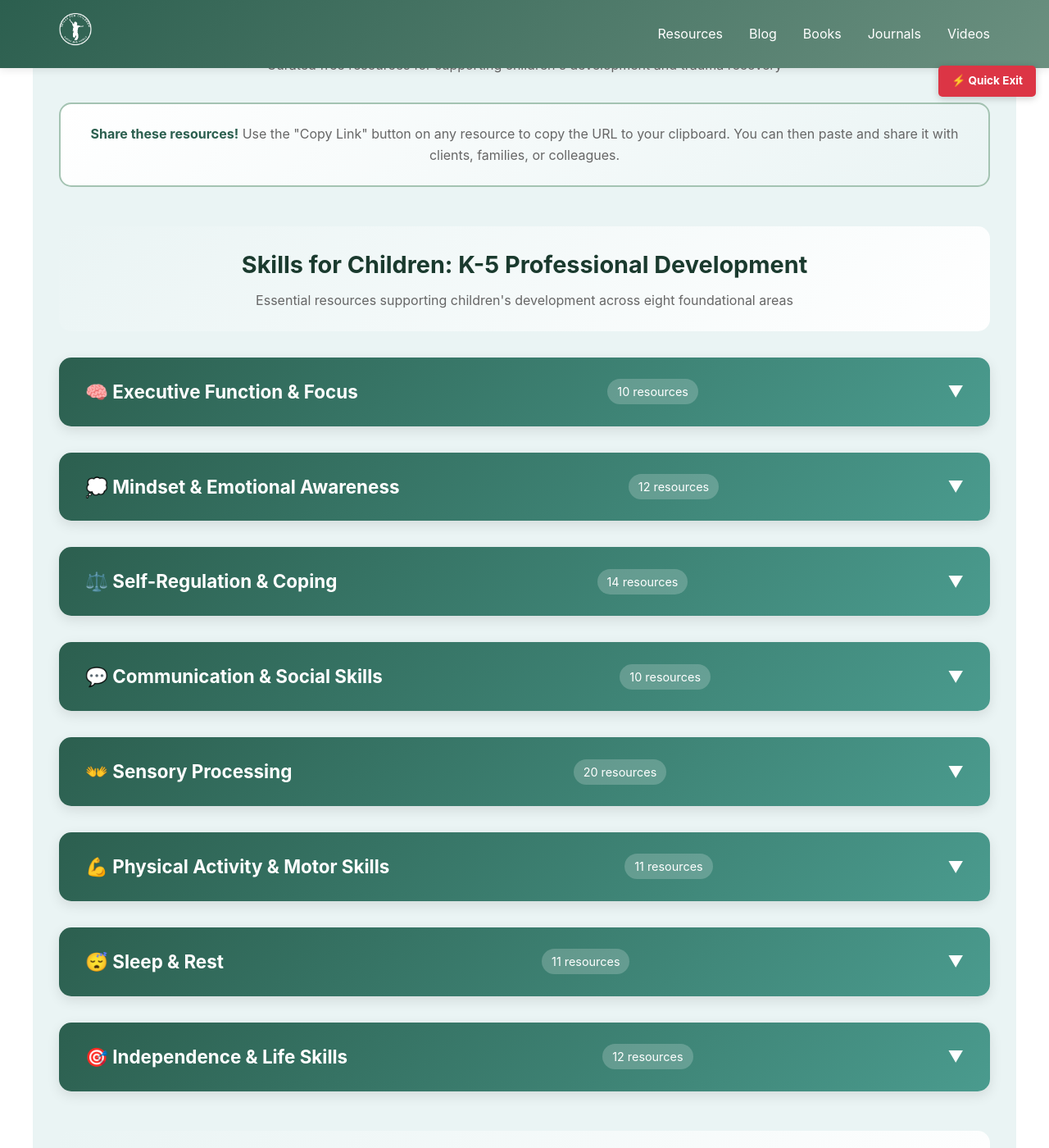
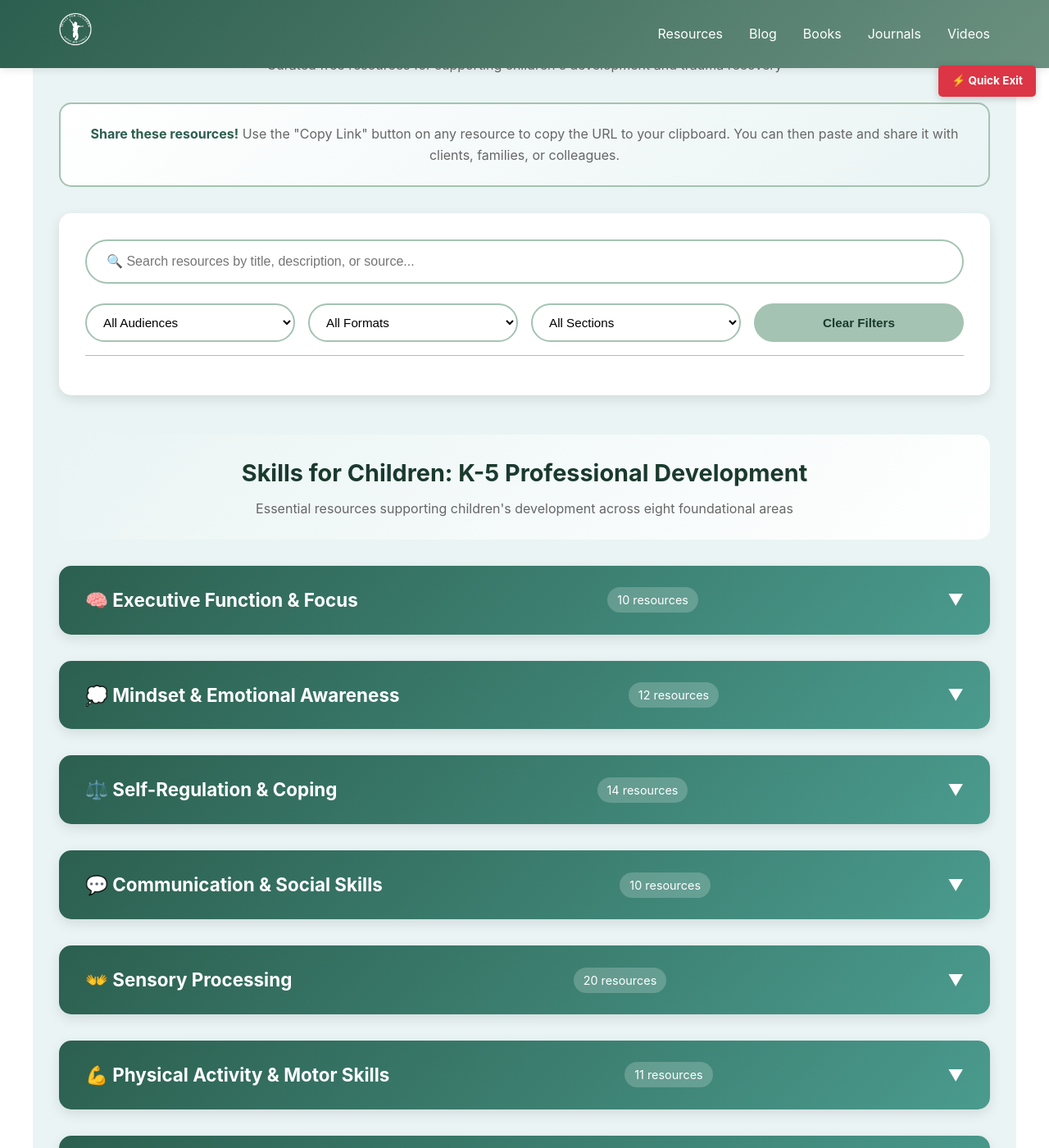
Before and after one commit to joshuafisherkeller/skillsforchildren, a Jekyll site: the page built from index.html, in a window 1280 px wide and 1400 px high, scrolled down 1818 px. Shown: the whole window at 82% size. Built offline with Jekyll 4.4.1, drawn with Linux system fonts in a browser that asks for light colours.

Commit message:
Added Search Filter
added search component

```diff
--- a/_layouts/home.html
+++ b/_layouts/home.html
@@ -86,6 +86,45 @@ description: "Nurturing children's well-being and enhancing their self-efficacy.
         <p><strong>Share these resources!</strong> Use the "Copy Link" button on any resource to copy the URL to your clipboard. You can then paste and share it with clients, families, or colleagues.</p>
     </div>
 
+    <!-- Search and Filter Bar -->
+    <div class="search-filter-container">
+        <div class="search-box">
+            <input type="text" id="resourceSearch" placeholder="🔍 Search resources by title, description, or source..." aria-label="Search resources">
+        </div>
+
+        <div class="filter-controls">
+            <select id="audienceFilter" aria-label="Filter by audience">
+                <option value="">All Audiences</option>
+                <option value="Children">Children</option>
+                <option value="Caregivers">Caregivers</option>
+                <option value="Professionals">Professionals</option>
+                <option value="Teens">Teens</option>
+            </select>
+
+            <select id="formatFilter" aria-label="Filter by format">
+                <option value="">All Formats</option>
+                <option value="Video">Video</option>
+                <option value="PDF">PDF</option>
+                <option value="Website">Website</option>
+                <option value="Interactive">Interactive</option>
+                <option value="Worksheet">Worksheet</option>
+                <option value="Guide">Guide</option>
+                <option value="Book">Book</option>
+                <option value="Curriculum">Curriculum</option>
+            </select>
+
+            <select id="sectionFilter" aria-label="Filter by section">
+                <option value="">All Sections</option>
+                <option value="skills">Skills for Children</option>
+                <option value="trauma">Childhood Trauma</option>
+            </select>
+
+            <button id="clearFilters" class="btn-clear-filters">Clear Filters</button>
+        </div>
+
+        <div id="resultsCount" class="results-count"></div>
+    </div>
+
     <!-- Skills for Children Section -->
     <div class="section-divider">
         <h3>Skills for Children: K-5 Professional Development</h3>
@@ -95,7 +134,7 @@ description: "Nurturing children's well-being and enhancing their self-efficacy.
     <div id="skillsResourcesContainer">
         {% assign skills_data = site.data.skills-resources %}
         {% for pillar in skills_data.pillars %}
-        <div class="resource-pillar">
+        <div class="resource-pillar" data-section="skills">
             <div class="pillar-header" onclick="togglePillar(this)">
                 <h3>{{ pillar.icon }} {{ pillar.name }}</h3>
                 <span class="pillar-count">{{ pillar.resources.size }} resources</span>
@@ -103,7 +142,15 @@ description: "Nurturing children's well-being and enhancing their self-efficacy.
             </div>
             <div class="pillar-content">
                 {% for resource in pillar.resources %}
-                {% include resource-card.html resource=resource %}
+                <div class="resource-card-wrapper"
+                     data-audience="{{ resource.audience }}"
+                     data-format="{{ resource.format }}"
+                     data-section="skills"
+                     data-title="{{ resource.title | downcase }}"
+                     data-description="{{ resource.description | downcase }}"
+                     data-source="{{ resource.source | downcase }}">
+                    {% include resource-card.html resource=resource %}
+                </div>
                 {% endfor %}
             </div>
         </div>
@@ -126,7 +173,7 @@ description: "Nurturing children's well-being and enhancing their self-efficacy.
     <div id="traumaResourcesContainer" class="trauma-section">
         {% assign trauma_data = site.data.trauma-resources %}
         {% for pillar in trauma_data.pillars %}
-        <div class="resource-pillar {% if pillar.id == 'tfcbt' %}tfcbt-section{% endif %}">
+        <div class="resource-pillar {% if pillar.id == 'tfcbt' %}tfcbt-section{% endif %}" data-section="trauma">
             <div class="pillar-header" onclick="togglePillar(this)">
                 <h3>{{ pillar.icon }} {{ pillar.name }}</h3>
                 <span class="pillar-count">{{ pillar.resources.size }} resources</span>
@@ -134,7 +181,15 @@ description: "Nurturing children's well-being and enhancing their self-efficacy.
             </div>
             <div class="pillar-content">
                 {% for resource in pillar.resources %}
-                {% include resource-card.html resource=resource %}
+                <div class="resource-card-wrapper"
+                     data-audience="{{ resource.audience }}"
+                     data-format="{{ resource.format }}"
+                     data-section="trauma"
+                     data-title="{{ resource.title | downcase }}"
+                     data-description="{{ resource.description | downcase }}"
+                     data-source="{{ resource.source | downcase }}">
+                    {% include resource-card.html resource=resource %}
+                </div>
                 {% endfor %}
             </div>
         </div>
--- a/assets/css/style.scss
+++ b/assets/css/style.scss
@@ -680,6 +680,96 @@ footer {
     }
 }
 
+/* Search and Filter Styles */
+.search-filter-container {
+    background: white;
+    border-radius: 15px;
+    padding: 2rem;
+    margin-bottom: 2rem;
+    box-shadow: 0 5px 15px rgba(0,0,0,0.1);
+}
+
+.search-box {
+    margin-bottom: 1.5rem;
+
+    input {
+        width: 100%;
+        padding: 1rem 1.5rem;
+        font-size: 1rem;
+        border: 2px solid var(--accent);
+        border-radius: 50px;
+        outline: none;
+        transition: all 0.3s;
+
+        &:focus {
+            border-color: var(--blue-primary);
+            box-shadow: 0 0 0 3px rgba(44, 95, 143, 0.1);
+        }
+    }
+}
+
+.filter-controls {
+    display: grid;
+    grid-template-columns: repeat(auto-fit, minmax(200px, 1fr));
+    gap: 1rem;
+    margin-bottom: 1rem;
+
+    select {
+        padding: 0.75rem 1rem;
+        font-size: 0.95rem;
+        border: 2px solid var(--accent);
+        border-radius: 25px;
+        background: white;
+        cursor: pointer;
+        outline: none;
+        transition: all 0.3s;
+
+        &:hover {
+            border-color: var(--blue-secondary);
+        }
+
+        &:focus {
+            border-color: var(--blue-primary);
+            box-shadow: 0 0 0 3px rgba(44, 95, 143, 0.1);
+        }
+    }
+}
+
+.btn-clear-filters {
+    padding: 0.75rem 1.5rem;
+    background: var(--accent);
+    color: var(--dark);
+    border: none;
+    border-radius: 25px;
+    font-size: 0.95rem;
+    font-weight: 600;
+    cursor: pointer;
+    transition: all 0.3s;
+
+    &:hover {
+        background: var(--secondary);
+        color: white;
+        transform: translateY(-2px);
+    }
+}
+
+.results-count {
+    text-align: center;
+    color: #666;
+    font-size: 0.95rem;
+    padding-top: 1rem;
+    border-top: 1px solid var(--accent);
+    margin-top: 1rem;
+}
+
+.resource-card-wrapper {
+    transition: all 0.3s;
+
+    &.hidden {
+        display: none;
+    }
+}
+
 /* Mobile Responsive */
 @media (max-width: 768px) {
     .hero {
--- a/assets/js/main.js
+++ b/assets/js/main.js
@@ -50,4 +50,102 @@ function copyLink(url, button) {
 document.addEventListener('DOMContentLoaded', function() {
     // All pillars start collapsed - user clicks to expand
     console.log('Skills for Children site loaded');
+
+    // Initialize search and filter
+    initializeSearchAndFilter();
 });
+
+// Search and Filter Functionality
+function initializeSearchAndFilter() {
+    const searchInput = document.getElementById('resourceSearch');
+    const audienceFilter = document.getElementById('audienceFilter');
+    const formatFilter = document.getElementById('formatFilter');
+    const sectionFilter = document.getElementById('sectionFilter');
+    const clearButton = document.getElementById('clearFilters');
+    const resultsCount = document.getElementById('resultsCount');
+
+    if (!searchInput) return; // Exit if search elements don't exist
+
+    // Filter resources function
+    function filterResources() {
+        const searchTerm = searchInput.value.toLowerCase();
+        const selectedAudience = audienceFilter.value;
+        const selectedFormat = formatFilter.value;
+        const selectedSection = sectionFilter.value;
+
+        const allResources = document.querySelectorAll('.resource-card-wrapper');
+        const allPillars = document.querySelectorAll('.resource-pillar');
+
+        let visibleCount = 0;
+
+        // Filter each resource
+        allResources.forEach(resource => {
+            const audience = resource.getAttribute('data-audience');
+            const format = resource.getAttribute('data-format');
+            const section = resource.getAttribute('data-section');
+            const title = resource.getAttribute('data-title') || '';
+            const description = resource.getAttribute('data-description') || '';
+            const source = resource.getAttribute('data-source') || '';
+
+            // Check if resource matches all filters
+            const matchesSearch = !searchTerm ||
+                                  title.includes(searchTerm) ||
+                                  description.includes(searchTerm) ||
+                                  source.includes(searchTerm);
+            const matchesAudience = !selectedAudience || audience === selectedAudience;
+            const matchesFormat = !selectedFormat || format === selectedFormat;
+            const matchesSection = !selectedSection || section === selectedSection;
+
+            if (matchesSearch && matchesAudience && matchesFormat && matchesSection) {
+                resource.classList.remove('hidden');
+                visibleCount++;
+            } else {
+                resource.classList.add('hidden');
+            }
+        });
+
+        // Hide/show pillars based on whether they have visible resources
+        allPillars.forEach(pillar => {
+            const pillarSection = pillar.getAttribute('data-section');
+            const visibleResources = pillar.querySelectorAll('.resource-card-wrapper:not(.hidden)');
+
+            // Check section filter
+            if (selectedSection && pillarSection !== selectedSection) {
+                pillar.style.display = 'none';
+            } else if (visibleResources.length === 0) {
+                pillar.style.display = 'none';
+            } else {
+                pillar.style.display = 'block';
+
+                // Update pillar count
+                const countBadge = pillar.querySelector('.pillar-count');
+                if (countBadge) {
+                    countBadge.textContent = `${visibleResources.length} resources`;
+                }
+            }
+        });
+
+        // Update results count
+        if (searchTerm || selectedAudience || selectedFormat || selectedSection) {
+            resultsCount.textContent = `Showing ${visibleCount} resource${visibleCount !== 1 ? 's' : ''}`;
+        } else {
+            resultsCount.textContent = '';
+        }
+    }
+
+    // Clear all filters
+    function clearFilters() {
+        searchInput.value = '';
+        audienceFilter.value = '';
+        formatFilter.value = '';
+        sectionFilter.value = '';
+        filterResources();
+    }
+
+    // Event listeners
+    searchInput.addEventListener('input', filterResources);
+    audienceFilter.addEventListener('change', filterResources);
+    formatFilter.addEventListener('change', filterResources);
+    sectionFilter.addEventListener('change', filterResources);
+    clearButton.addEventListener('click', clearFilters);
+}
```
